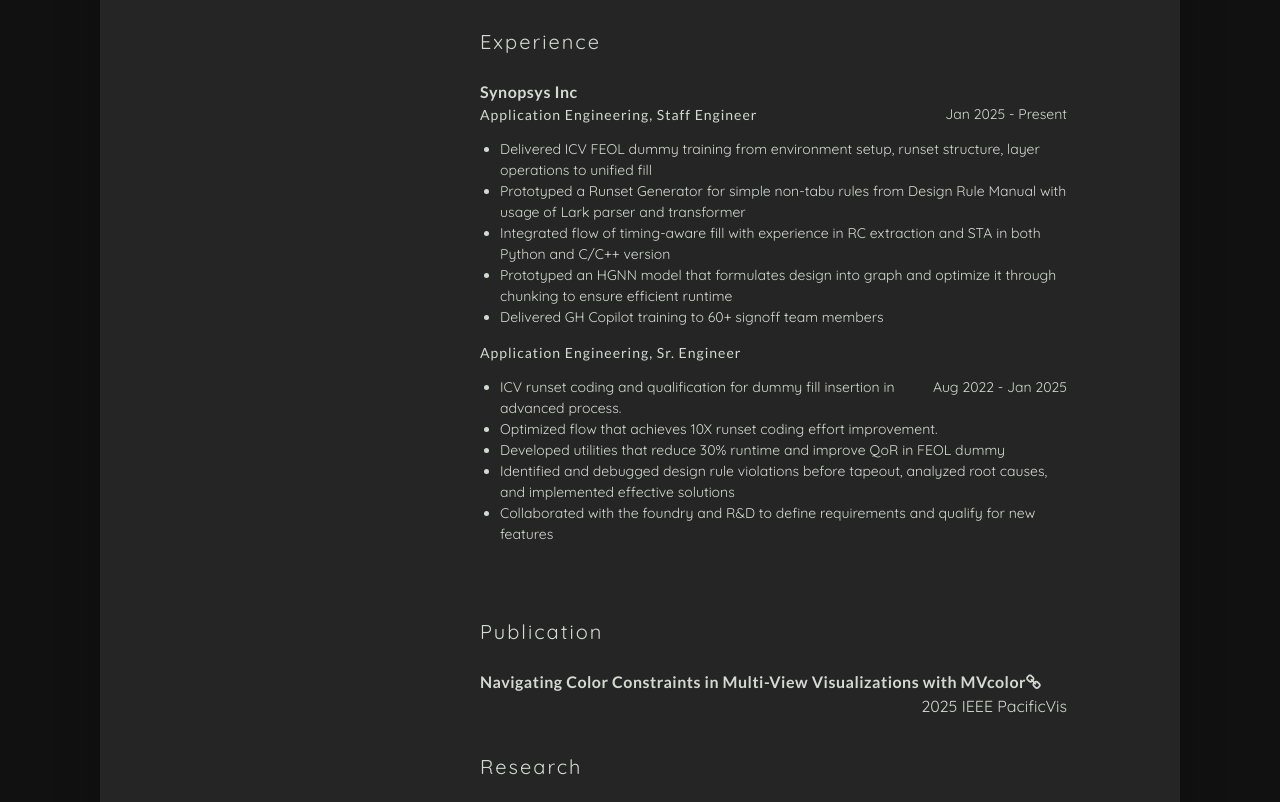
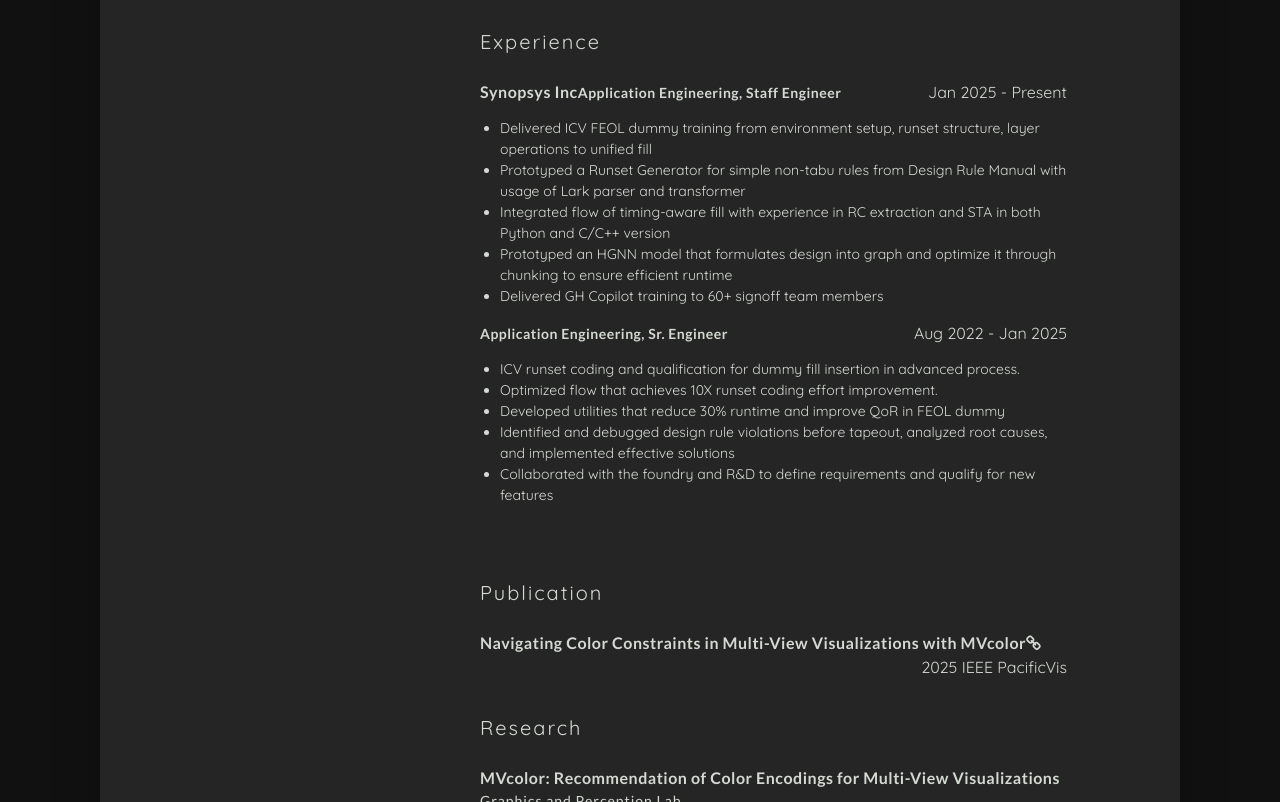
Before and after one commit to Yunrou/Yunrou.github.io, a React app: page / in a window 1280 px wide. Shown: the part 1103-1905 px from the top of the page. Built offline with nearby package versions, Linux system fonts and the light colour scheme.

Commit message:
update resume

```diff
--- a/src/components/Resume.js
+++ b/src/components/Resume.js
@@ -43,8 +43,8 @@ export default class Resume extends Component {
                 <div className="title">Experience</div>
                 <div className="subblock">
                   <div className="subtitle">Synopsys Inc</div>
-                  <div className="medium">Application Engineering, Staff Engineer<div className="year">Jan 2025 - Present</div></div>
-
+                  <div className="subsubtitle">Application Engineering, Staff Engineer</div>
+                  <div className="year">Jan 2025 - Present</div>
                   <div className="medium">
                   <ul className="mylist">
                     <li>Delivered ICV FEOL dummy training from environment setup, runset structure, layer operations to unified fill</li>
@@ -54,9 +54,9 @@ export default class Resume extends Component {
                     <li>Delivered GH Copilot training to 60+ signoff team members </li>
                   </ul>
                   </div>
-                  <div className="medium">Application Engineering, Sr. Engineer</div>
+                  <div className="subsubtitle">Application Engineering, Sr. Engineer</div>
+                  <div className="year">Aug 2022 - Jan 2025</div>
                   <div className="medium">
-                  <div className="year">Aug 2022 - Jan 2025</div>
                   <ul className="mylist">
                     <li>ICV runset coding and qualification for dummy fill insertion in advanced process.</li>
                     <li>Optimized flow that achieves <strong>10X runset coding effort improvement</strong>.</li>
--- a/static/css/style.css
+++ b/static/css/style.css
@@ -174,6 +174,15 @@ p {
     text-decoration: none;
     color: #d4d9d2;
 }
+.subsubtitle {
+    display: inline-block;
+    font-family: "Lato";
+    font-size: 14px;
+    font-weight: bold;
+    letter-spacing: 0.5px;
+    text-decoration: none;
+    color: #d4d9d2;
+}
 .medium {
     display: block;
     font-family: "Lato";
```
Also changed, not shown: static/main.js.
